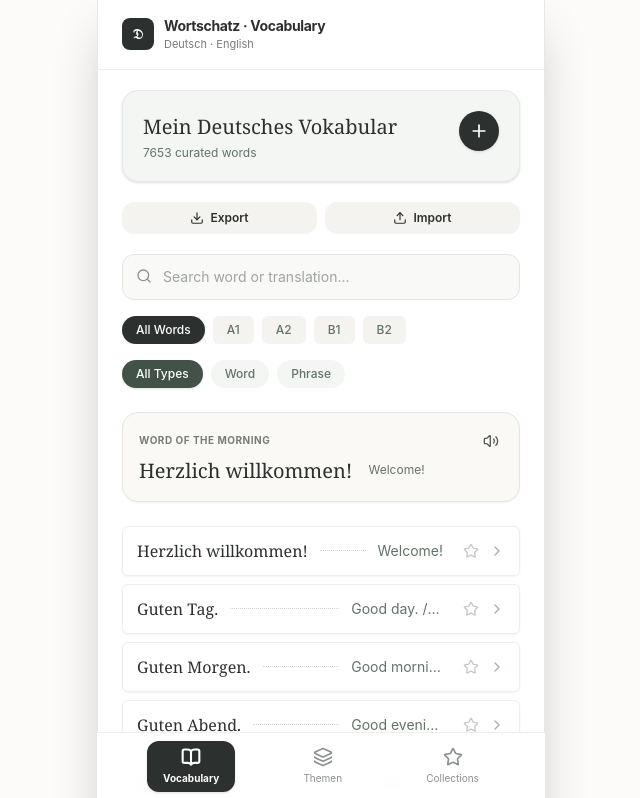
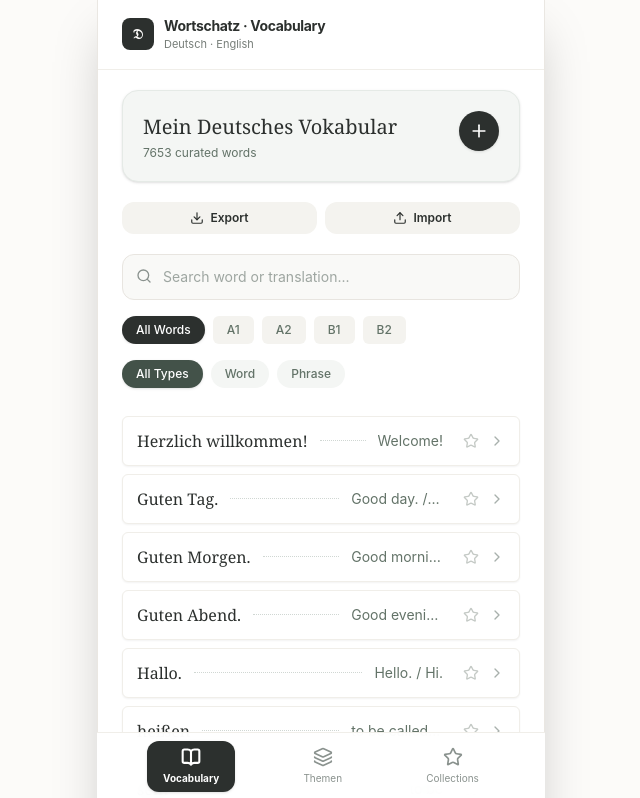
Before and after one commit to yem123/vocab, a React (Vite) app: page / in a window 1280 px wide. Shown: the top 798 px of the page, without its empty margins (319-959 px from the left). Built offline with nearby package versions, Linux system fonts and the light colour scheme.

Commit message:
remove the wordofthemorning file

```diff
--- a/src/components/screens/VocabularyScreen.jsx
+++ b/src/components/screens/VocabularyScreen.jsx
@@ -1,7 +1,6 @@
 import React from "react";
 import SanctuaryBanner from "../vocabulary/SanctuaryBanner";
 import SearchAndFilters from "../vocabulary/SearchAndFilters";
-import WordOfTheMorning from "../vocabulary/WordOfTheMorning";
 import VocabularyList from "../vocabulary/VocabularyList";
 import BackupControls from "../vocabulary/BackupControls";
 
@@ -47,15 +46,6 @@ export default function VocabularyScreen({
         setSelectedTypeFilter={setSelectedTypeFilter}
       />
 
-      {/* Word of the Morning banner */}
-      {vocabulary.length > 0 && (
-        <WordOfTheMorning
-          vocabulary={vocabulary}
-          setSelectedWordId={setSelectedWordId}
-          navigateTo={navigateTo}
-        />
-      )}
-
       {/* Vocabulary Scrollable List */}
       <VocabularyList
         filteredVocabulary={filteredVocabulary}
--- a/src/components/vocabulary/WordOfTheMorning.jsx
+++ /dev/null
@@ -1,42 +0,0 @@
-import React from "react";
-import { Volume2 } from "lucide-react";
-import { speakGerman } from "../../utils/speech";
-
-export default function WordOfTheMorning({
-  vocabulary,
-  setSelectedWordId,
-  navigateTo,
-}) {
-  return (
-    <div
-      onClick={() => {
-        setSelectedWordId(vocabulary[0].id);
-        navigateTo("detail", "push");
-      }}
-      className="bg-[#faf9f6] border border-[#e8e5e0] rounded-2xl p-4 shadow-xs hover:border-[#b8c2bc] transition-all cursor-pointer group"
-    >
-      <div className="flex items-center justify-between">
-        <span className="font-sans text-[10px] uppercase font-bold tracking-wider text-[#767d78]">
-          Word of the Morning
-        </span>
-        <button
-          onClick={(e) => {
-            e.stopPropagation();
-            speakGerman(vocabulary[0].word);
-          }}
-          className="text-[#555d58] hover:text-black p-1"
-        >
-          <Volume2 className="w-4 h-4" />
-        </button>
-      </div>
-      <div className="flex items-center gap-4">
-        <h3 className="text-xl font-serif text-[#2c302e] mt-1 group-hover:text-[#435249] transition-colors">
-          {vocabulary[0].word}
-        </h3>
-        <p className="font-sans text-xs text-[#637368] mt-0.5 line-clamp-1">
-          {vocabulary[0].translation}
-        </p>
-      </div>
-    </div>
-  );
-}
```
